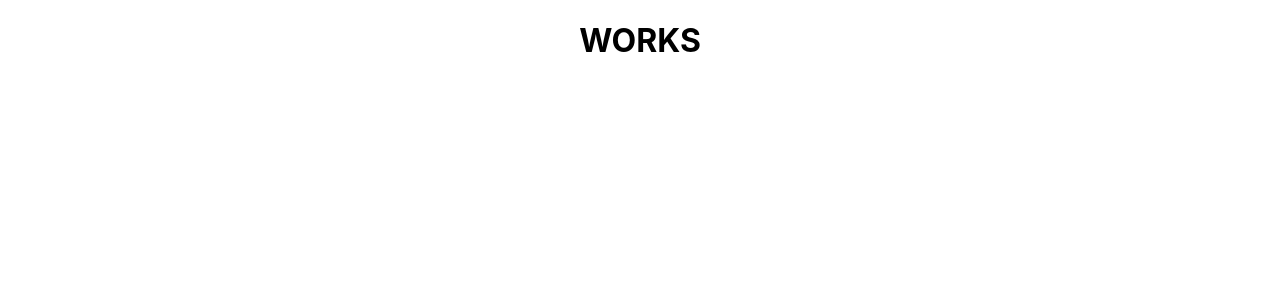
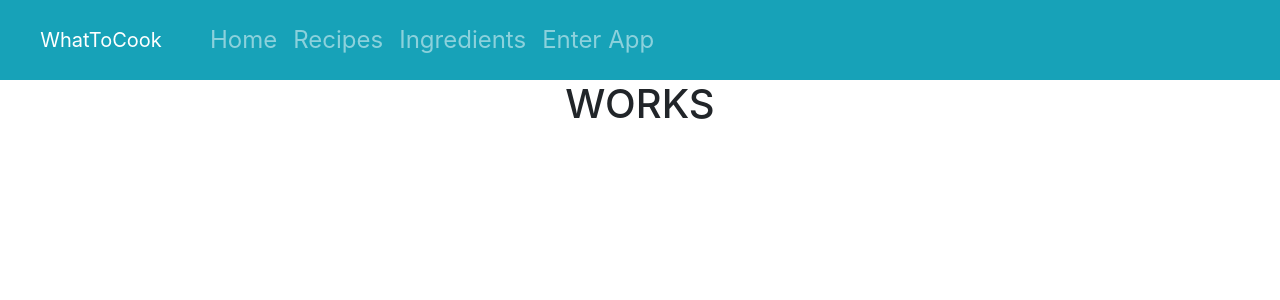
Before and after one commit to ldsc117/whattocookapp, a React (Create React App) app in the folder whattocookapp-frontend-react/: page / in a window 1280 px wide. Shown: the top 300 px of the page. Built offline with nearby package versions, Linux system fonts and the light colour scheme.

Commit message:
Added Navbar with structure for our webapp

```diff
--- a/whattocookapp-frontend-react/package.json
+++ b/whattocookapp-frontend-react/package.json
@@ -7,7 +7,9 @@
     "@testing-library/jest-dom": "^4.2.4",
     "@testing-library/react": "^9.5.0",
     "@testing-library/user-event": "^7.2.1",
+    "bootstrap": "^4.6.0",
     "react": "^17.0.2",
+    "react-bootstrap": "^1.6.1",
     "react-dom": "^17.0.2",
     "react-redux": "^7.2.4",
     "react-scripts": "4.0.3"
--- a/whattocookapp-frontend-react/src/App.js
+++ b/whattocookapp-frontend-react/src/App.js
@@ -1,10 +1,12 @@
 import React from 'react';
 import logo from './logo.svg';
 import './App.css';
+import  NavBar  from "./components/NavBar";
 
 function App() {
   return (
     <div className="App">
+      <NavBar/>
       <h1>WORKS</h1>
     </div>
   );
--- /dev/null
+++ b/whattocookapp-frontend-react/src/components/NavBar.css
@@ -0,0 +1,15 @@
+.navbar {
+    min-height: 80px;
+
+}
+
+a {
+    font-size: x-large;
+}
+
+.navbar-brand {
+    width: 170px;
+    left: 15px;
+    background-size: contain;
+
+}
--- /dev/null
+++ b/whattocookapp-frontend-react/src/components/NavBar.js
@@ -0,0 +1,25 @@
+import React from "react";
+import Navbar from "react-bootstrap/Navbar";
+import Nav from "react-bootstrap/Nav";
+import Container from "react-bootstrap/Container";
+import './NavBar.css';
+
+const NavBar = () => {
+  return (
+
+      <Navbar expand="sm" bg="info" variant="dark" te>
+
+        <Navbar.Brand href="#home">WhatToCook</Navbar.Brand>
+        <Nav className="mr-auto">
+          <Nav.Link href="#home">Home</Nav.Link>
+          <Nav.Link href="#features">Recipes</Nav.Link>
+          <Nav.Link href="#pricing">Ingredients</Nav.Link>
+          <Nav.Link href="#pricing">Enter App</Nav.Link>
+        </Nav>
+
+      </Navbar>
+
+  );
+};
+
+export default NavBar;
--- a/whattocookapp-frontend-react/src/index.js
+++ b/whattocookapp-frontend-react/src/index.js
@@ -5,6 +5,7 @@
 import { store } from './redux/store';
 import { Provider } from 'react-redux';
 import * as serviceWorker from './serviceWorker';
+import 'bootstrap/dist/css/bootstrap.min.css';
 
 ReactDOM.render(
   <React.StrictMode>
```
Also changed, not shown: 1 other file (tests, documents, lock files or other folders).
